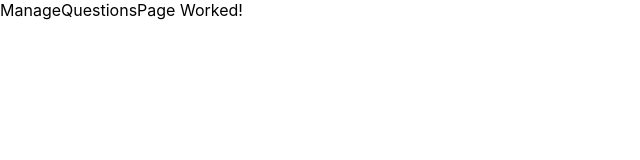
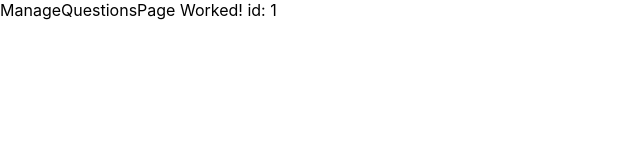
Before and after one commit to barspielberg/ExamSystem, a React (Create React App) app in the folder client/: page /ManageQuestions/1 in a window 1280 px wide. Shown: the top 160 px of the page, without its empty margins (0-640 px from the left). Built offline with nearby package versions, Linux system fonts and the light colour scheme.

Commit message:
upadate routes

```diff
--- a/client/src/components/App.tsx
+++ b/client/src/components/App.tsx
@@ -18,12 +18,15 @@ function App() {
     <BrowserRouter>
       <Switch>
         <Route path="/ActiveTest/:testId" component={ActiveTestPage} />
-        <Route path="/TestReport" component={TestReportPage} />
-        <Route path="/StudentReport" component={StudentReportPage} />
+        <Route path="/TestReport/:fieldId" component={TestReportPage} />
+        <Route path="/StudentReport/:fieldId" component={StudentReportPage} />
         <Route path="/EditTest/:testId" component={EditTestPage} />
         <Route path="/EditQuestion/:questionId" component={EditQuestionPage} />
-        <Route path="/ManageTests" component={ManageTestsPage} />
-        <Route path="/ManageQuestions" component={ManageQuestionsPage} />
+        <Route path="/ManageTests/:fieldId" component={ManageTestsPage} />
+        <Route
+          path="/ManageQuestions/:fieldId"
+          component={ManageQuestionsPage}
+        />
         <Route path="/MainMenu" component={MainMenuPage} />
         <Route path="/" component={LoginPage} />
       </Switch>
--- a/client/src/components/pages/manageQuestionsPage/ManageQuestionsPage.tsx
+++ b/client/src/components/pages/manageQuestionsPage/ManageQuestionsPage.tsx
@@ -1,9 +1,14 @@
 import React from "react";
+import { match } from "react-router";
 
-interface IManageQuestionsPageProps {}
+interface IManageQuestionsPageProps {
+  match: match<{ fieldId: string }>;
+}
 //TODO by Michael
-const ManageQuestionsPage: React.FC<IManageQuestionsPageProps> = ({}) => {
-  return <div>ManageQuestionsPage Worked!</div>;
+const ManageQuestionsPage: React.FC<IManageQuestionsPageProps> = ({
+  match,
+}) => {
+  return <div>ManageQuestionsPage Worked! id: {match.params.fieldId}</div>;
 };
 
 export default ManageQuestionsPage;
--- a/client/src/components/pages/manageTestsPage/ManageTestsPage.tsx
+++ b/client/src/components/pages/manageTestsPage/ManageTestsPage.tsx
@@ -1,9 +1,12 @@
 import React from "react";
+import { match } from "react-router";
 
-interface IManageTestsPageProps {}
+interface IManageTestsPageProps {
+  match: match<{ fieldId: string }>;
+}
 //TODO by Bar
-const ManageTestsPage: React.FC<IManageTestsPageProps> = ({}) => {
-  return <div>ManageTestsPage Worked!</div>;
+const ManageTestsPage: React.FC<IManageTestsPageProps> = ({ match }) => {
+  return <div>ManageTestsPage Worked! id: {match.params.fieldId}</div>;
 };
 
 export default ManageTestsPage;
--- a/client/src/components/pages/studentReportPage/StudentReportPage.tsx
+++ b/client/src/components/pages/studentReportPage/StudentReportPage.tsx
@@ -1,9 +1,12 @@
 import React from "react";
+import { match } from "react-router";
 
-interface IStudentReportPageProps {}
+interface IStudentReportPageProps {
+  match: match<{ fieldId: string }>;
+}
 //TODO by Michael
-const StudentReportPage: React.FC<IStudentReportPageProps> = ({}) => {
-  return <div>StudentReportPage Worked!</div>;
+const StudentReportPage: React.FC<IStudentReportPageProps> = ({ match }) => {
+  return <div>StudentReportPage Worked! id: {match.params.fieldId}</div>;
 };
 
 export default StudentReportPage;
--- a/client/src/components/pages/testReportPage/TestReportPage.tsx
+++ b/client/src/components/pages/testReportPage/TestReportPage.tsx
@@ -1,9 +1,12 @@
 import React from "react";
+import { match } from "react-router";
 
-interface ITestReportPageProps {}
+interface ITestReportPageProps {
+  match: match<{ fieldId: string }>;
+}
 //TODO by Michael
-const TestReportPage: React.FC<ITestReportPageProps> = ({}) => {
-  return <div>TestReportPage Worked!</div>;
+const TestReportPage: React.FC<ITestReportPageProps> = ({ match }) => {
+  return <div>TestReportPage Worked! id: {match.params.fieldId}</div>;
 };
 
 export default TestReportPage;
```
Also changed, not shown: 2 other files (tests, documents, lock files or other folders).
